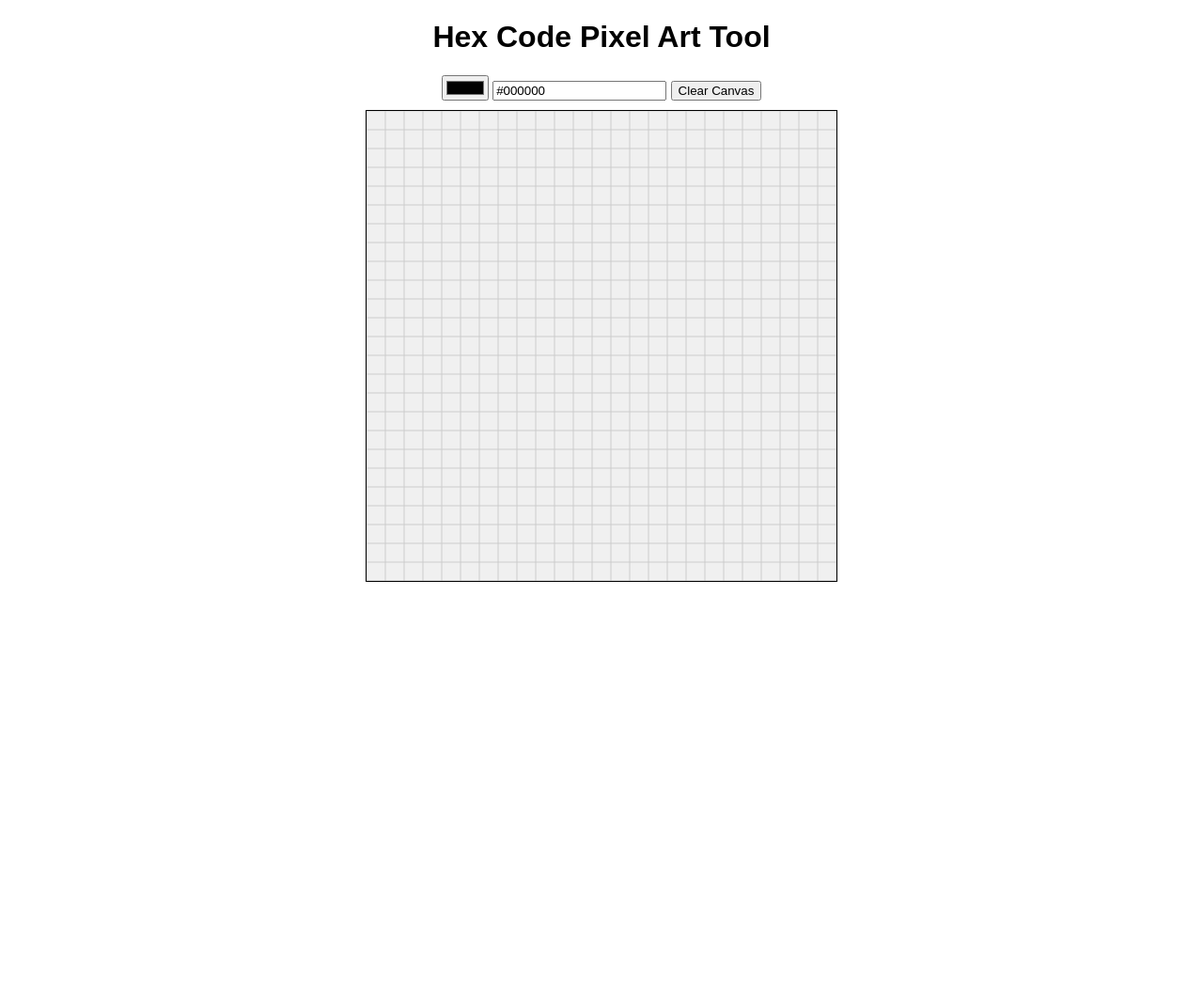
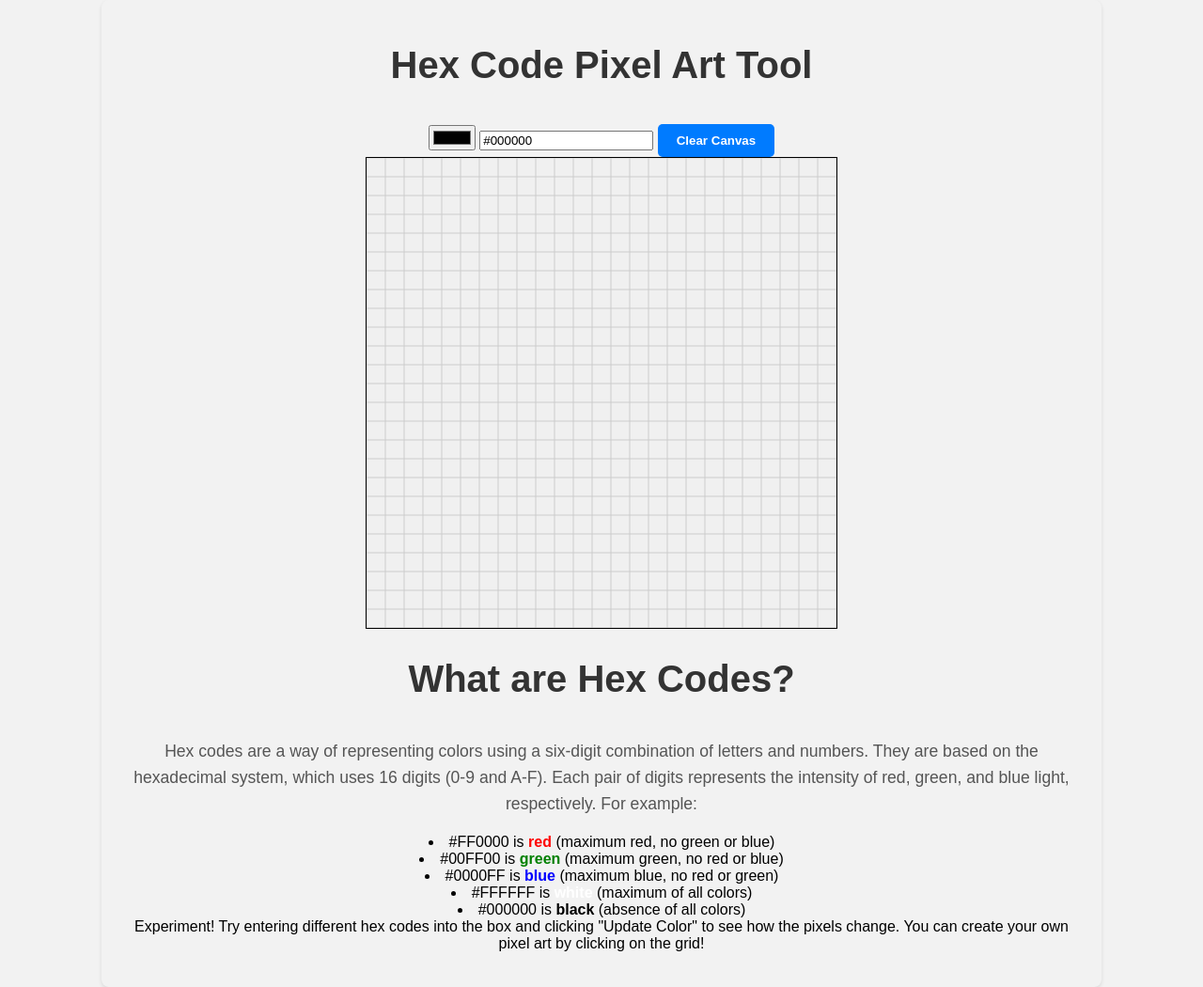
Before and after one commit to PGrayCS/Hex-tool-HTML, a plain HTML site: page index.html in a window 1280 px wide. Shown: the whole page at 94% size. Before the commit the page ends 800 px from the top, so only its background shows below. Drawn offline with Linux system fonts and the light colour scheme.

Commit message:
improvements

```diff
--- a/index.html
+++ b/index.html
@@ -15,5 +15,19 @@
     </div>
     <canvas id="canvas" width="500" height="500"></canvas>
     <script src="script.js"></script>
+
+    <h1>What are Hex Codes?</h1>
+
+    <p>Hex codes are a way of representing colors using a six-digit combination of letters and numbers. They are based on the hexadecimal system, which uses 16 digits (0-9 and A-F). Each pair of digits represents the intensity of red, green, and blue light, respectively.
+
+    For example:
+
+    <li>#FF0000 is <b><span style="color:red">red</span></b> (maximum red, no green or blue)</li>
+    <li>#00FF00 is <b><span style="color:green">green</span></b> (maximum green, no red or blue)</li>
+    <li>#0000FF is <b><span style="color:blue">blue</span></b> (maximum blue, no red or green)</li>
+    <li>#FFFFFF is <b><span style="color:white">white</span></b> (maximum of all colors)</li>
+    <li>#000000 is <b><span style="color:black">black</span></b> (absence of all colors)</li>
+    Experiment!
+    Try entering different hex codes into the box and clicking "Update Color" to see how the pixels change. You can create your own pixel art by clicking on the grid!</p>
 </body>
 </html>
--- a/styles.css
+++ b/styles.css
@@ -2,6 +2,58 @@ body {
   font-family: Arial, sans-serif;
   text-align: center;
   margin: 20px;
+
+  background-color: #f2f2f2; /* Subtle background color */
+  padding: 20px; /* Add padding for visual space */
+  border-radius: 8px; /* Round the corners */
+  box-shadow: 0 2px 4px rgba(0, 0, 0, 0.1); /* Subtle shadow */
+
+  text-align: center;
+  width: 80%;
+  margin: 0 auto; /* Center the text horizontally */
+  word-wrap: break-word; /* Wrap text for better readability */
+
+  /* Add a title for the content */
+  h1 {
+    font-size: 2.5em;
+    margin-bottom: 1em;
+    color: #333; /* Darker color for the title */
+  }
+
+  /* Style the main content area */
+  p {
+    font-size: 1.1em;
+    line-height: 1.6;
+    color: #555; /* Slightly darker gray for body text */
+  }
+
+  /* Style for links */
+  a {
+    color: #007bff; /* Blue color for links */
+    text-decoration: none; /* Remove default underline */
+  }
+
+  a:hover {
+    text-decoration: underline; /* Underline on hover */
+  }
+
+  /* Style for buttons */
+  button {
+    background-color: #007bff; /* Blue background */
+    color: white;
+    padding: 10px 20px;
+    border: none;
+    border-radius: 5px;
+    cursor: pointer;
+
+    font-weight: bold; /* Make button text bold */
+    transition: background-color 0.3s ease; /* Smooth transition on hover */
+  }
+
+  button:hover {
+    background-color: #0056b3; /* Darker blue on hover */
+  }
+  }
 }
 
 .tools {
```
